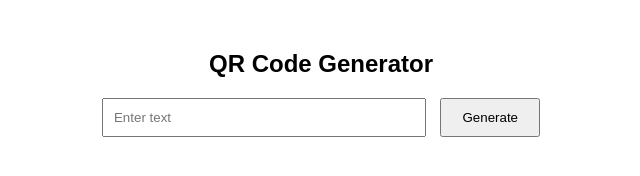
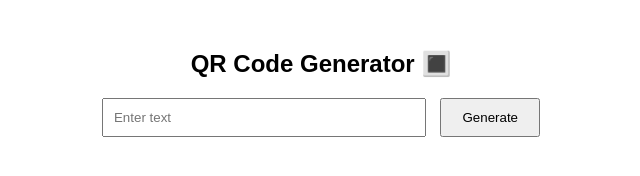
Before and after one commit to Paigalashanker/QR, a plain HTML site: page index.html in a window 1280 px wide. Shown: the whole page, without its empty margins (319-959 px from the left). Drawn offline with Linux system fonts and the light colour scheme.

Commit message:
Minnor correction in UI

```diff
--- a/index.html
+++ b/index.html
@@ -23,7 +23,8 @@
 </head>
 <body>
 
-    <h2>QR Code Generator</h2>
+    <h2><h2>QR Code Generator 🔳</h2>
+</h2>
 
     <input type="text" id="text" placeholder="Enter text">
     <button onclick="generateQR()">Generate</button>
```
